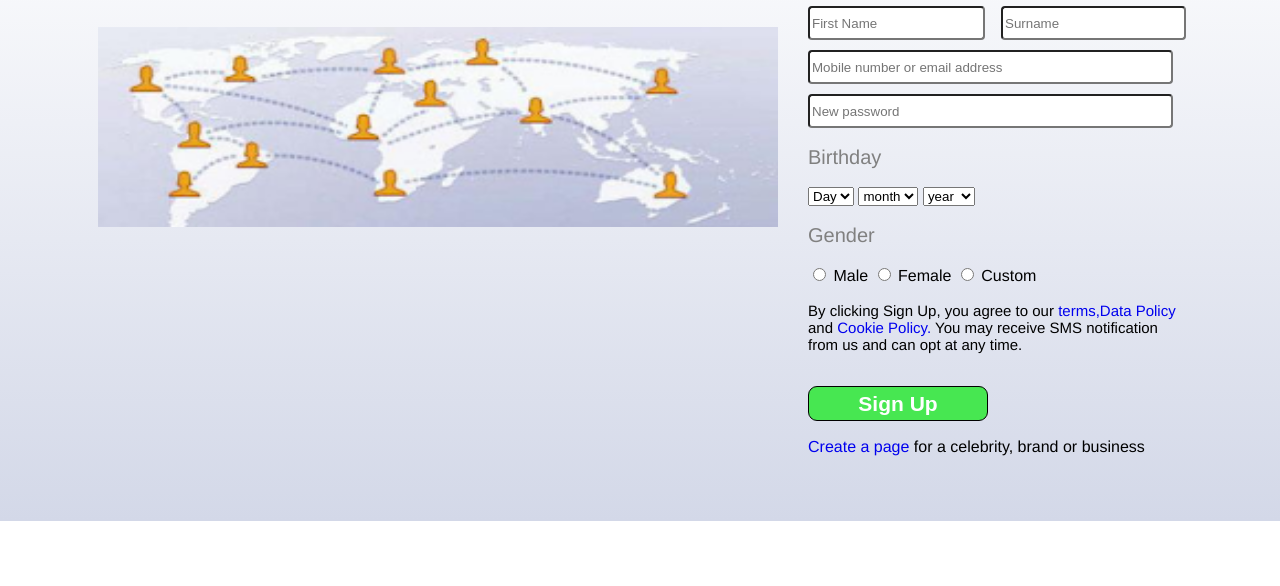
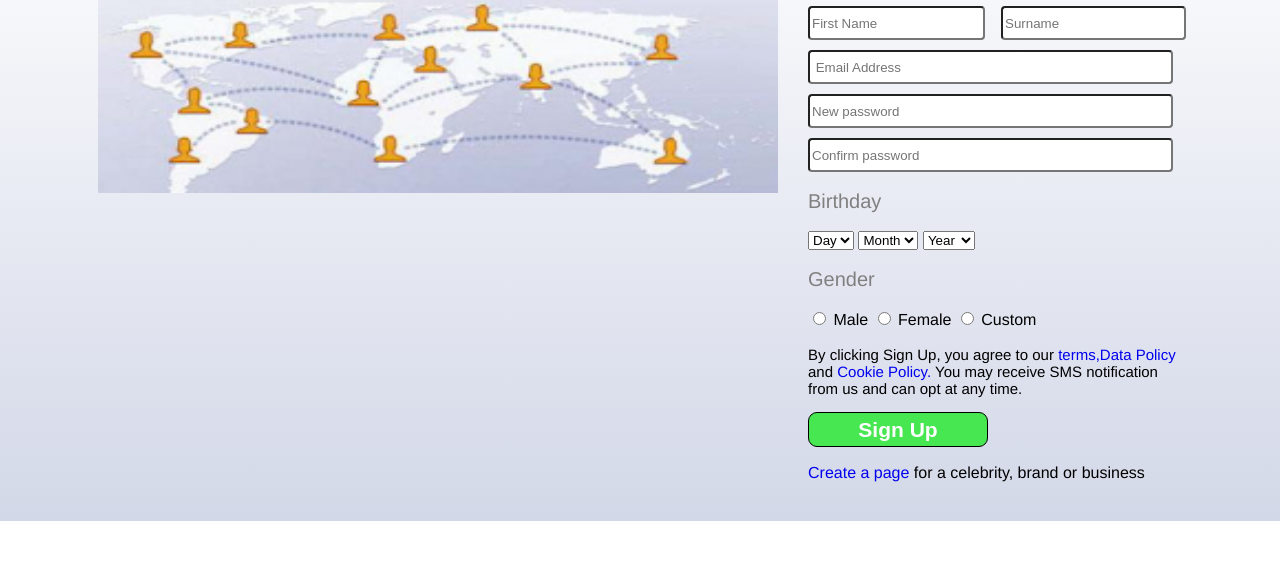
Before and after one commit to amal-benny/fbPage, a plain HTML site: page index.html in a window 1280 px wide. Shown: the part 214-800 px from the top of the page. Drawn offline with nearby package versions, Linux system fonts and the light colour scheme.

Commit message:
Some changes in the front section is made and some validation process is made by jquery validation

```diff
--- a/fb.css
+++ b/fb.css
@@ -103,6 +103,12 @@ h5{
     border-radius: 4px;
     width: 357px;
 }
+.Cpassword{
+    margin-top: 10px;
+    height: 28px;
+    border-radius: 4px;
+    width: 357px;
+}
 .birth{
     font-weight: normal;
     font-size: 20px;
--- a/index.html
+++ b/index.html
@@ -11,7 +11,7 @@
     <div class="container">
         <div class="header">
            <div class="logo">
-            <a class="logotext" href="index.html">facebook</a>
+            <a class="logotext" href="index.html">Notify..</a>
             </div>
             <div class="login">
                 <form action="">
@@ -35,7 +35,7 @@
         </div>
         <div class="main">
             <div class="left">
-                <p>Facebook helps you connect and share with the <br>people in your life.</p>
+                <p>Notify helps you connect and share with the <br>people in your life.</p>
                 <img  class="image"src="fb1.png" alt="Error">
             </div>
             <div class="right">
@@ -44,56 +44,68 @@
                     <h5>It's quick and easy</h5>
                 </div>
                 <form id="signup">
-
-                    <input   name="fname" class="firstname"type="text" placeholder="First Name">
-                    <input  name="sname" class="surname" type="text" placeholder="Surname">
-                    <input  class="mobile" type="text" placeholder="Mobile number or email address">
-                    <input  class="password" type="text"  placeholder="New password">
+                    <div>
+                        <input name="fname" class="firstname"type="text" placeholder="First Name">
+                        <input name="sname" class="surname" type="text" placeholder="Surname">
+                    </div>
+                    <div>
+                        <input name="email"class="mobile" type="text" placeholder=" Email Address">
+                    </div>
+                    <div>
+                        <input name="password" class="password" type="text"  placeholder="New password">
+                        <input name="Cpassword" class="Cpassword" type="text"  placeholder="Confirm password">
+                    </div>
                     <br>
-                    <br>
+                    <div>
                         <label class="birth">Birthday</label>
                         <br><br>
-                   <select class="day">
-                        <option>Day</option>
-                        <option>1</option>
-                        <option>2</option>
-                        <option>3</option>
+                        <select class="day" name="day">
+                            <option value="">Day</option>
+                            <option value="1">1</option>
+                            <option value="2">2</option>
+                            <option value="3">3</option>
                         </select>
-                    <select class="month">
-                        <option>month</option>
-                        <option>1</option>
-                        <option>2</option>
-                        <option>3</option>
+                        <select class="month" name="month">
+                            <option value="">Month</option>
+                            <option value="1">1</option>
+                            <option value="2">2</option>
+                            <option value="3">3</option>
                         </select>
-                    <select class="year">
-                        <option>year</option>
-                        <option>2000</option>
-                        <option>2001</option>
-                        <option>2002</option>
+                        <select class="year" name="year">
+                            <option value="">Year</option>
+                            <option value="2000">2000</option>
+                            <option value="2001">2001</option>
+                            <option value="2002">2002</option>
                         </select>
-                    <br><br>
+                    </div>
+                    <br>
+                    <div>
                         <label class="gender">Gender</label><br>
                         <br>
-                    <span class="radio">
+
                         <input name="gender" type="radio">
                         <label >Male</label>
                         <input name="gender" type="radio">
                         <label>Female</label>
                         <input name="gender" type="radio">
                         <label>Custom</label>
-                    </span>
-                    <br>
+                    </div>
+                    <div>
                         <p class="terms">By clicking Sign Up, you agree to our <span><a  class="policy"href="terms.html">terms,Data Policy</a > and <a  class="policy"href="cookie.html">Cookie Policy.</a> You may receive SMS notification from us and can opt at any time.</span></p>
-                    <br>
-                    <input class="submit1"type="submit" value="Sign Up">
+                    </div>
+                    <div>
+                        <button class="submit1" type="submit">Sign Up</button>
+                    </div>
                 </form>
+                <div>
                     <p class="foot"><a class="create" href="create.html">Create a page</a> for a celebrity, brand or business</p>
+                </div>
             </div>
         </div>
     </div>
     <script src="https://code.jquery.com/jquery-3.6.1.js" integrity="sha256-3zlB5s2uwoUzrXK3BT7AX3FyvojsraNFxCc2vC/7pNI=" crossorigin="anonymous"></script>
    <script src="https://cdn.jsdelivr.net/npm/jquery-validation@1.19.5/dist/jquery.validate.js"></script>
-   <script src="script.js"></script>
+   <script src="scipt.js"></script>
 
 </body>
 
--- a/scipt.js
+++ b/scipt.js
@@ -1,13 +1,52 @@
-$(document).ready(function() {
+$(document).ready(function(){
     $("#signup").validate({
         rules:{
             fname:{
                 required:true,
                 minlength:4,
+                maxlength:6
+            },
+            sname:{
+                required:true,
+                minlength:4
+            },
+            email:{
+                required:true,
+                email:true
+            },
+            password:{
+                required:true,
+                minlength:6,
+            },
+            day:{
+                required:true,
+
+            },
+            gender:{
+                required:true
+            },
+            month:{
+                required:true
+            },
+            year:{
+                required:true
+            },
+            Cpassword:{
+                required:true,
+                minlength:6,
             }
+
+        },
+        messages:{
+            fname:{
+                required: "This field is required",
+                minlength:"Enter atleast 4 characters",
+                maxlength:"The maximum length is 6 characters"
+            },
+            sname:"This field is required",
+            email:"Enter a valid email "
+
         }
 
     })
-
-
-} )
+})
```
Lines whose indentation alone changed are shown as unchanged.
